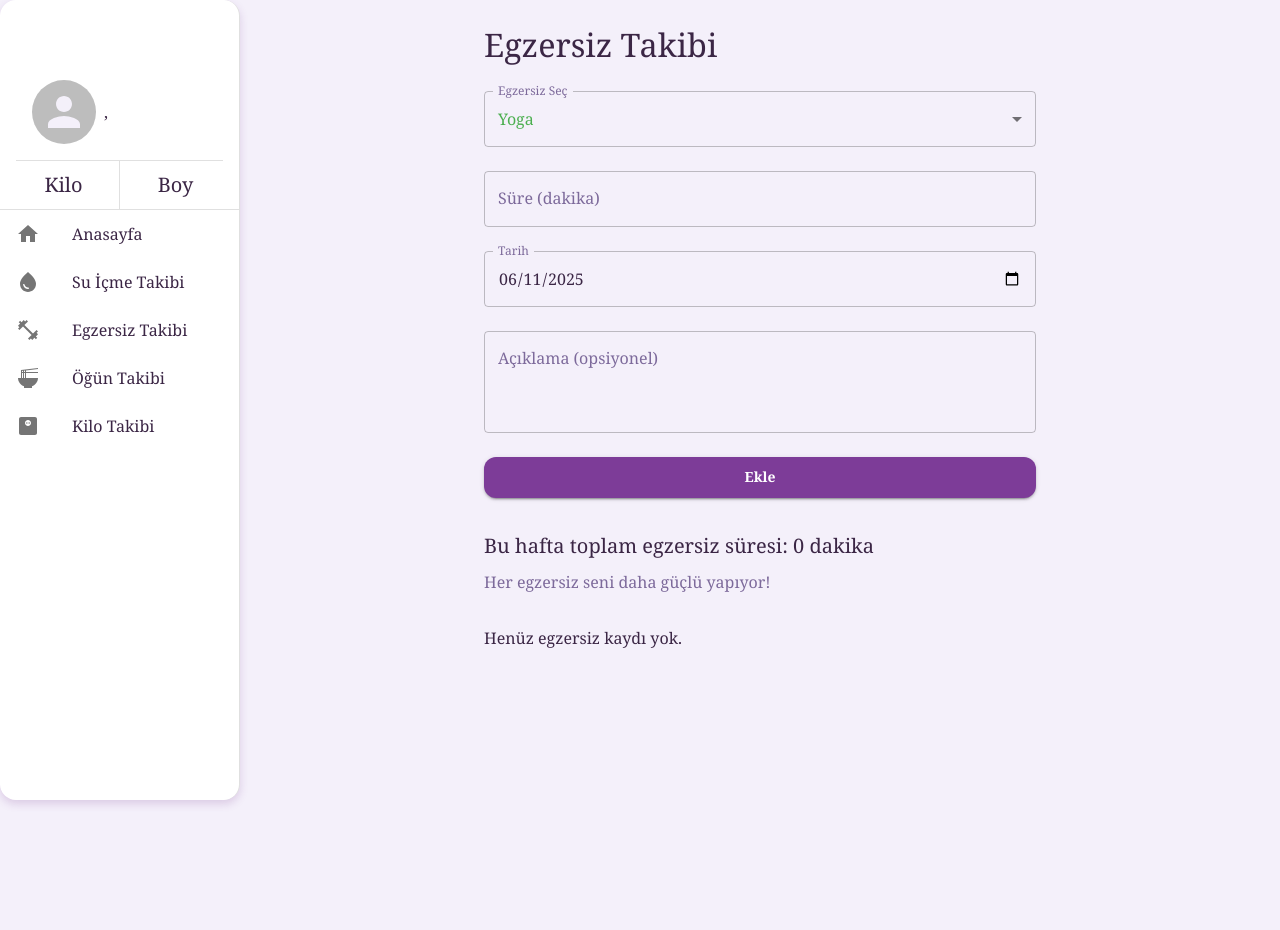
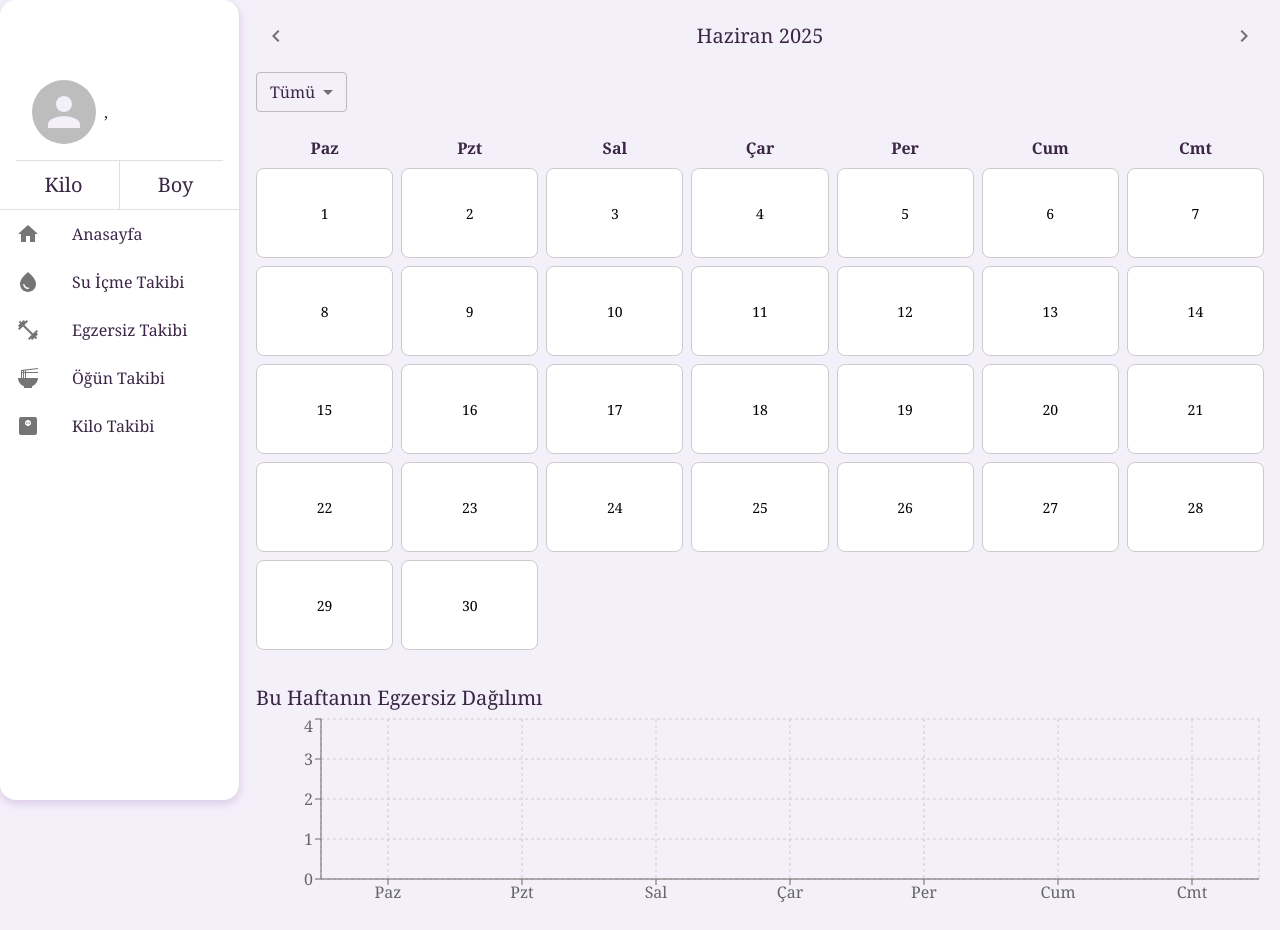
Before and after one commit to elifnurdemir/diet-tracker, a React (Vite) app: page /gym in a window 1280 px wide. Before the commit the page ends 800 px from the top, so only its background shows below. Built offline with nearby package versions, Linux system fonts and the light colour scheme; some icons are missing.

Commit message:
gym tracker updated

```diff
--- a/src/components/pages/gym-tracking/GymTracking.tsx
+++ b/src/components/pages/gym-tracking/GymTracking.tsx
@@ -1,26 +1,31 @@
 import { useState } from "react";
 import {
+  Box,
+  Typography,
   Select,
   MenuItem,
-  InputLabel,
-  FormControl,
-  TextField,
-  Button,
-  Typography,
-  Box,
+  IconButton,
+  useMediaQuery,
 } from "@mui/material";
-import type { SelectChangeEvent } from "@mui/material";
+import { ChevronLeft, ChevronRight } from "@mui/icons-material";
+import {
+  BarChart,
+  Bar,
+  XAxis,
+  YAxis,
+  Tooltip,
+  ResponsiveContainer,
+  CartesianGrid,
+} from "recharts";
 
-type Exercise =
-  | "yoga"
-  | "pilates"
-  | "kardiyo"
-  | "agirlik"
-  | "dans"
-  | "atlama"
-  | "esneme";
+type GymEntry = {
+  id: string;
+  date: string;
+  duration: number;
+  exercise: keyof typeof exerciseColors;
+};
 
-const exerciseColors: Record<Exercise, string> = {
+const exerciseColors = {
   yoga: "#4caf50",
   pilates: "#2196f3",
   kardiyo: "#f44336",
@@ -30,159 +35,175 @@ const exerciseColors: Record<Exercise, string> = {
   esneme: "#607d8b",
 };
 
-interface GymEntry {
-  id: string;
-  exercise: Exercise;
-  duration: number; // dakika
-  date: string; // yyyy-mm-dd
-  description?: string;
-}
+const daysShort = ["Paz", "Pzt", "Sal", "Çar", "Per", "Cum", "Cmt"];
 
-export default function GymTracking() {
-  const [exercise, setExercise] = useState<Exercise>("yoga");
-  const [duration, setDuration] = useState("");
-  const [date, setDate] = useState(() => new Date().toISOString().slice(0, 10));
-  const [description, setDescription] = useState("");
+export default function GymCalendar() {
+  const [currentDate, setCurrentDate] = useState(new Date());
   const [entries, setEntries] = useState<GymEntry[]>(() => {
     const saved = localStorage.getItem("gymEntries");
     return saved ? JSON.parse(saved) : [];
   });
+  const [selectedType, setSelectedType] = useState("hepsi");
+  const isMobile = useMediaQuery("(max-width:600px)");
 
-  const handleChange = (event: SelectChangeEvent<string>) => {
-    setExercise(event.target.value as Exercise);
-  };
+  const filteredEntries =
+    selectedType === "hepsi"
+      ? entries
+      : entries.filter((e) => e.exercise === selectedType);
 
-  const handleAddEntry = () => {
-    if (!duration || isNaN(+duration) || +duration <= 0)
-      return alert("Geçerli süre giriniz");
+  const handleDayClick = (dateStr: string) => {
+    const duration = prompt("Egzersiz süresi (dk)?");
+    const exercise = prompt(
+      "Egzersiz türü (yoga, pilates, kardiyo, agirlik, dans, atlama, esneme)?"
+    ) as keyof typeof exerciseColors;
+
+    if (
+      !duration ||
+      !exercise ||
+      isNaN(+duration) ||
+      !(exercise in exerciseColors)
+    )
+      return;
+
     const newEntry: GymEntry = {
       id: Date.now().toString(),
+      date: dateStr,
+      duration: +duration,
       exercise,
-      duration: +duration,
-      date,
-      description,
     };
     const updated = [...entries, newEntry];
     setEntries(updated);
     localStorage.setItem("gymEntries", JSON.stringify(updated));
-    setDuration("");
-    setDescription("");
   };
 
-  // Haftalık toplam süre hesapla
-  const startOfWeek = new Date();
-  startOfWeek.setDate(startOfWeek.getDate() - startOfWeek.getDay());
-  const weeklyTotal = entries
-    .filter((e) => new Date(e.date) >= startOfWeek)
+  const changeMonth = (dir: number) => {
+    const newDate = new Date(currentDate);
+    newDate.setMonth(newDate.getMonth() + dir);
+    setCurrentDate(newDate);
+  };
+
+  const getMonthDays = () => {
+    const year = currentDate.getFullYear();
+    const month = currentDate.getMonth();
+    const firstDay = new Date(year, month, 1);
+    const lastDay = new Date(year, month + 1, 0);
+    const days = [];
+
+    const startOffset = firstDay.getDay();
+    for (let i = 0; i < startOffset; i++) days.push(null);
+
+    for (let d = 1; d <= lastDay.getDate(); d++) {
+      const fullDate = new Date(year, month, d).toISOString().slice(0, 10);
+      days.push(fullDate);
+    }
+
+    return days;
+  };
+
+  const getWeekChartData = () => {
+    const start = new Date();
+    start.setDate(start.getDate() - start.getDay());
+
+    return Array.from({ length: 7 }, (_, i) => {
+      const date = new Date(start);
+      date.setDate(start.getDate() + i);
+      const dateStr = date.toISOString().slice(0, 10);
+
+      const total = filteredEntries
+        .filter((e) => e.date === dateStr)
         .reduce((acc, e) => acc + e.duration, 0);
 
-  const motivationMessages = [
-    "Harika gidiyorsun, devam et!",
-    "Bugün kendin için bir adım attın, kutla!",
-    "Her egzersiz seni daha güçlü yapıyor!",
-    "Azim + Sabır = Başarı!",
-  ];
-  const motivation =
-    motivationMessages[Math.floor(Math.random() * motivationMessages.length)];
+      return {
+        name: daysShort[i],
+        sure: total,
+      };
+    });
+  };
 
   return (
-    <Box p={3} maxWidth={600} mx="auto">
-      <Typography variant="h4" gutterBottom>
-        Egzersiz Takibi
+    <Box p={2}>
+      {/* Ay Değiştirici */}
+      <Box display="flex" justifyContent="space-between" alignItems="center">
+        <IconButton onClick={() => changeMonth(-1)}>
+          <ChevronLeft />
+        </IconButton>
+        <Typography variant="h6">
+          {currentDate.toLocaleString("tr-TR", {
+            month: "long",
+            year: "numeric",
+          })}
         </Typography>
+        <IconButton onClick={() => changeMonth(1)}>
+          <ChevronRight />
+        </IconButton>
+      </Box>
 
-      <FormControl fullWidth margin="normal">
-        <InputLabel id="exercise-label">Egzersiz Seç</InputLabel>
+      {/* Filtre */}
       <Select
-          labelId="exercise-label"
-          id="exercise-select"
-          value={exercise}
-          label="Egzersiz Seç"
-          onChange={handleChange}
-          name="exercise"
-          sx={{ color: exerciseColors[exercise] }}
+        value={selectedType}
+        onChange={(e) => setSelectedType(e.target.value)}
+        size="small"
+        sx={{ mt: 2 }}
       >
-          {Object.entries(exerciseColors).map(([key, color]) => (
-            <MenuItem key={key} value={key} sx={{ color }}>
-              {key.charAt(0).toUpperCase() + key.slice(1)}
+        <MenuItem value="hepsi">Tümü</MenuItem>
+        {Object.keys(exerciseColors).map((key) => (
+          <MenuItem key={key} value={key}>
+            {key}
           </MenuItem>
         ))}
       </Select>
-      </FormControl>
 
-      <TextField
-        label="Süre (dakika)"
-        type="number"
-        value={duration}
-        onChange={(e) => setDuration(e.target.value)}
-        fullWidth
-        margin="normal"
-      />
-
-      <TextField
-        label="Tarih"
-        type="date"
-        value={date}
-        onChange={(e) => setDate(e.target.value)}
-        fullWidth
-        margin="normal"
-        InputLabelProps={{ shrink: true }}
-      />
-
-      <TextField
-        label="Açıklama (opsiyonel)"
-        multiline
-        rows={3}
-        value={description}
-        onChange={(e) => setDescription(e.target.value)}
-        fullWidth
-        margin="normal"
-      />
-
-      <Button
-        variant="contained"
-        color="primary"
-        onClick={handleAddEntry}
-        fullWidth
-        sx={{ mt: 2 }}
-      >
-        Ekle
-      </Button>
-
-      <Typography variant="h6" mt={4}>
-        Bu hafta toplam egzersiz süresi: {weeklyTotal} dakika
+      {/* Takvim */}
+      <Box mt={3} display="grid" gridTemplateColumns="repeat(7, 1fr)" gap={1}>
+        {daysShort.map((d) => (
+          <Typography key={d} align="center" fontWeight="bold">
+            {d}
           </Typography>
-      <Typography variant="body1" color="textSecondary" mt={1} mb={4}>
-        {motivation}
-      </Typography>
-
-      <Box>
-        {entries.length === 0 ? (
-          <Typography>Henüz egzersiz kaydı yok.</Typography>
-        ) : (
-          entries.map((e) => (
+        ))}
+        {getMonthDays().map((dateStr, i) => {
+          const entry = dateStr
+            ? filteredEntries.find((e) => e.date === dateStr)
+            : null;
+          return (
             <Box
-              key={e.id}
-              p={1}
-              mb={1}
-              borderRadius={1}
+              key={i}
+              onClick={() => dateStr && handleDayClick(dateStr)}
+              minHeight={isMobile ? 60 : 90}
               sx={{
-                backgroundColor: exerciseColors[e.exercise],
-                color: "#fff",
+                border: "1px solid #ccc",
+                borderRadius: 2,
+                backgroundColor: entry
+                  ? exerciseColors[entry.exercise] || "#eee"
+                  : dateStr
+                  ? "#fff"
+                  : "transparent",
+                opacity: dateStr ? 1 : 0.2,
+                cursor: dateStr ? "pointer" : "default",
+                display: "flex",
+                alignItems: "center",
+                justifyContent: "center",
+                fontSize: 14,
+                color: "#000",
               }}
             >
-              <Typography>
-                <strong>
-                  {e.exercise.charAt(0).toUpperCase() + e.exercise.slice(1)}
-                </strong>{" "}
-                - {e.duration} dk - {e.date}
-              </Typography>
-              {e.description && (
-                <Typography variant="body2">{e.description}</Typography>
-              )}
+              {dateStr ? +dateStr.slice(-2) : ""}
             </Box>
-          ))
-        )}
+          );
+        })}
+      </Box>
+
+      {/* Grafik */}
+      <Box mt={4}>
+        <Typography variant="h6">Bu Haftanın Egzersiz Dağılımı</Typography>
+        <ResponsiveContainer width="100%" height={200}>
+          <BarChart data={getWeekChartData()}>
+            <CartesianGrid strokeDasharray="3 3" />
+            <XAxis dataKey="name" />
+            <YAxis allowDecimals={false} />
+            <Tooltip />
+            <Bar dataKey="sure" fill="#1976d2" />
+          </BarChart>
+        </ResponsiveContainer>
       </Box>
     </Box>
   );
```
Lines whose indentation alone changed are shown as unchanged.
